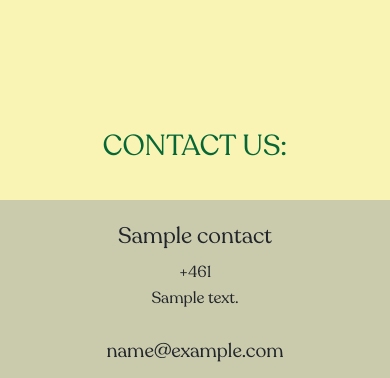
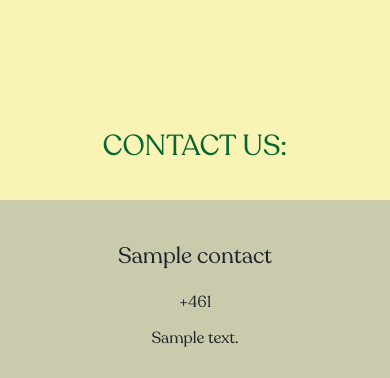
Before and after one commit to Code-Institute-Submissions/fabianlien-OOO-IceCream_AugResub, a Django app: page /nybrogatan23/ in a window 390 px wide. Shown: the part 999-1377 px from the top of the page. Run offline with Django 3.2, Linux system fonts and the light colour scheme; tables that the repository leaves empty hold one stand-in row (values such as "Sample post"); some libraries are stand-ins or nearby versions.

Commit message:
adjust layout and responsiveness of contact cards

```diff
--- a/static/css/styles.css
+++ b/static/css/styles.css
@@ -727,11 +740,39 @@ nav .active a {
     width: 100%;
 }
 
+.nybro-contact {
+    min-height: 180px;
+    padding-top: 30px;
+}
+
+.nybro-contact-right {
+    min-height: 180px;
+    padding-top: 30px;
+}
+
+.nybro-contact p {
+    padding-top: 10px;
+}
+
+.nybro-contact-right p {
+    padding-top: 10px;
+}
+
 @media screen and (max-width: 767px) {
     #resveration-btn {
         width: 60%;
         margin: -4em 20% 4em 20%;
         letter-spacing: 0.2em;
+    }
+}
+
+@media screen and (max-width: 1200px) {
+    .nybro-contact {
+        border-radius: unset;
+    }
+
+    .nybro-contact-right {
+        border-radius: unset;
     }
 }
 
--- a/templates/nybrogatan23.html
+++ b/templates/nybrogatan23.html
@@ -32,7 +32,7 @@
 
 {% block main_content %}
 <div>
-  <div class="row">
+  <div class="row no-gutters">
     <div class="col-xl-10 offset-xl-1 col-xxl-8 offset-xxl-2">
       <div id="nybro23-image-gallery" class="carousel slide carousel-fade" data-bs-ride="carousel">
         <div class="carousel-inner">
@@ -45,7 +45,7 @@
       </div>
     </div>
   </div>
-  <div class="row">
+  <div class="row no-gutters">
     <div class="col-lg-10 offset-lg-1">
       <a id="resveration-btn" class="btn btn-success" data-toggle="collapse" href="#collapse-booking" role="button"
         aria-expanded="false">
@@ -66,22 +66,22 @@
       </div>
     </div>
   </div>
-  <div class="row">
+  <div class="row no-gutters">
     <div id="nybro23-text-container" class="col-10 offset-1 col-xl-8 offset-xl-2">
       <p>{{ text_content.content | safe }}</p>
     </div>
   </div>
-  <div id="nybro-23-contact-us" class="row">
+  <div id="nybro-23-contact-us" class="row no-gutters">
     <div class="col">
       <h3 id="contact-us">Contact Us:</h3>
     </div>
   </div>
-  <div class="row">
+  <div class="row no-gutters">
     {% for contact in contacts %}
     {% if forloop.counter|divisibleby:2 %}
-    <div class="nybro-contact card-body col-12 card-green m-none contact-card">
+    <div class="nybro-contact card-body col-xl-8 offset-xl-3 card-green m-none contact-card">
       {% else %}
-      <div class="nybro-contact card-body col-12 card-pink contact-card-right">
+      <div class="nybro-contact-right card-body col-xl-8 offset-xl-1 card-pink contact-card-right">
         {% endif %}
         {% if "placeholder" in contact.image.url %}
         <div class="color-ball image-ball d-none d-md-inline">
```
Also changed, not shown: other parts of static/css/styles.css (+33 -0 lines).
